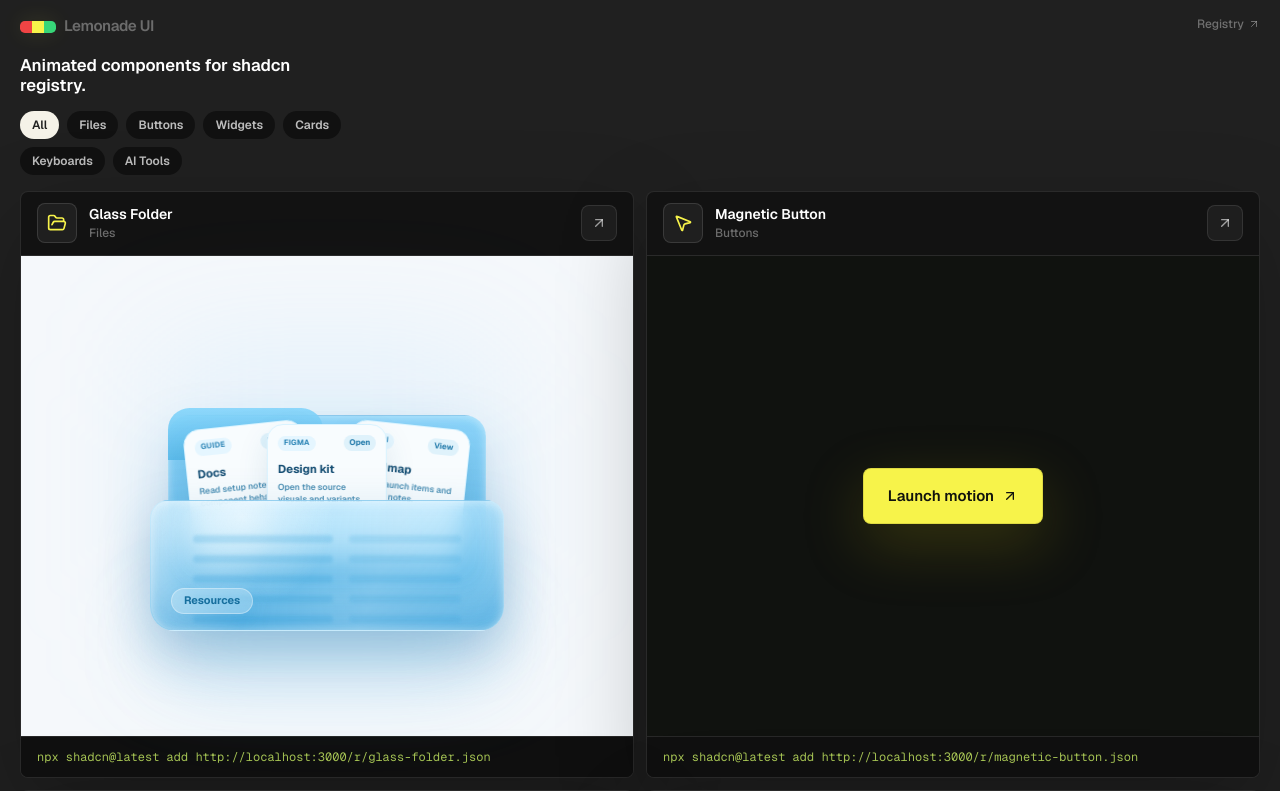
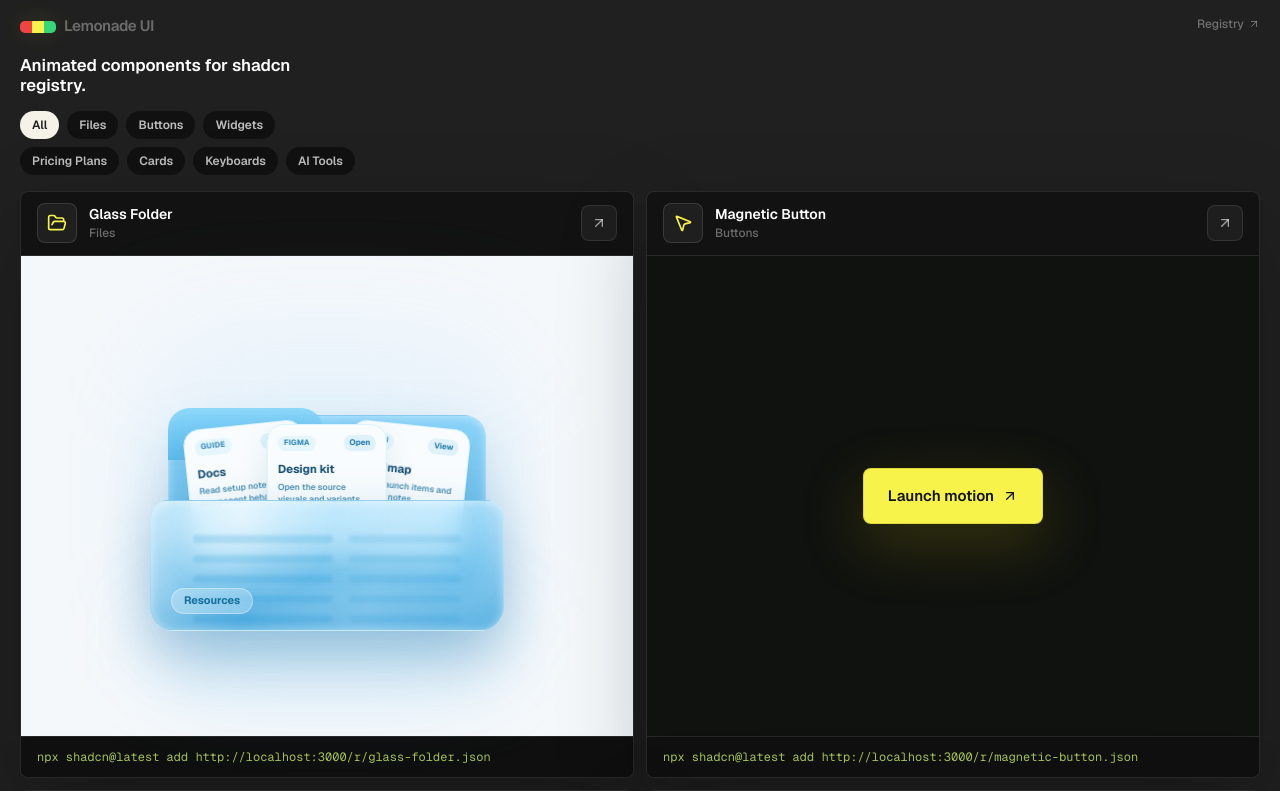
Before and after one commit to 6space7/lemonade-ui, a Next.js app: page / in a window 1280 px wide. Shown: the top 791 px of the page. Built offline with nearby package versions, Linux system fonts and the light colour scheme.

Commit message:
Move Pricing Plans into its own category

```diff
--- a/src/components/catalog/data.ts
+++ b/src/components/catalog/data.ts
@@ -9,6 +9,7 @@ export const filters: FilterOption[] = [
   { id: "files", label: "Files" },
   { id: "buttons", label: "Buttons" },
   { id: "widgets", label: "Widgets" },
+  { id: "pricing-plans", label: "Pricing Plans" },
   { id: "cards", label: "Cards" },
   { id: "keyboards", label: "Keyboards" },
   { id: "ai-tools", label: "AI Tools" },
@@ -28,7 +29,7 @@ export const hashToFilter: Record<string, FilterId> = {
   "#gradient-call-scheduler": "widgets",
   "#pixel-status-stack": "widgets",
   "#animated-dock": "widgets",
-  "#pricing-plans": "widgets",
+  "#pricing-plans": "pricing-plans",
   "#cards": "cards",
   "#morning-note-card": "cards",
   "#happy-files-card": "cards",
@@ -45,6 +46,7 @@ export const filterToHash: Record<FilterId, string> = {
   files: "#files",
   buttons: "#buttons",
   widgets: "#widgets",
+  "pricing-plans": "#pricing-plans",
   cards: "#cards",
   keyboards: "#keyboards",
   "ai-tools": "#ai-tools",
--- a/src/components/catalog/items/pricing-plans.tsx
+++ b/src/components/catalog/items/pricing-plans.tsx
@@ -1,6 +1,10 @@
 import { BadgeDollarSign } from "lucide-react"
 
-import { PricingPlans, type PricingPlan } from "@/components/lemonade/pricing-plans"
+import {
+  PricingPlans,
+  type PricingPlan,
+  type PricingReviewAvatar,
+} from "@/components/lemonade/pricing-plans"
 import { installBaseUrl } from "@/lib/registry"
 
 import { type CatalogItem } from "../types"
@@ -9,7 +13,14 @@ const plans: PricingPlan[] = [
   {
     name: "Basic plan",
     monthlyPrice: 10,
+    annualPrice: 8,
+    unit: "per user",
+    period: "per month",
     description: "Basic features for up to 10 users.",
+    ctaLabel: "Get started",
+    ctaHref: "#basic-plan",
+    ctaAriaLabel: "Start the Basic plan",
+    featureHeading: "Features",
     featureIntro: "Everything in our free plan plus....",
     features: [
       "Access to basic features",
@@ -21,7 +32,14 @@ const plans: PricingPlan[] = [
   {
     name: "Business plan",
     monthlyPrice: 20,
+    annualPrice: 17,
+    unit: "per user",
+    period: "per month",
     description: "Basic features for up to 20 users.",
+    ctaLabel: "Get started",
+    ctaHref: "#business-plan",
+    ctaAriaLabel: "Start the Business plan",
+    featureHeading: "Features",
     featureIntro: "Everything in Basic plus....",
     features: [
       "200+ integrations",
@@ -34,7 +52,14 @@ const plans: PricingPlan[] = [
   {
     name: "Enterprise plan",
     monthlyPrice: 40,
+    annualPrice: 34,
+    unit: "per user",
+    period: "per month",
     description: "Advanced features + unlimited users.",
+    ctaLabel: "Get started",
+    ctaHref: "#enterprise-plan",
+    ctaAriaLabel: "Contact sales for the Enterprise plan",
+    featureHeading: "Features",
     featureIntro: "Everything in Business plus....",
     features: [
       "Advanced custom fields",
@@ -47,11 +72,34 @@ const plans: PricingPlan[] = [
 
 const logos = ["upwork", "PLAID", "splunk>", "ghost", "Square", "Wealthsimple", "Uber", "twitch"]
 
+const avatars: PricingReviewAvatar[] = [
+  { label: "Jay", initials: "J", tooltip: "Jay", color: "#c98958" },
+  { label: "Noa", initials: "N", tooltip: "Noa", color: "#2d3946" },
+  { label: "Rae", initials: "R", tooltip: "Rae", color: "#f0d7bf" },
+  { label: "Mia", initials: "M", tooltip: "Mia", color: "#38302b" },
+  { label: "Ana", initials: "A", tooltip: "Ana", color: "#e2b9a8" },
+]
+
 function PricingPlansDemo() {
   return (
     <div className="grid min-h-[42rem] w-full place-items-center overflow-hidden bg-white">
       <PricingPlans
+        title="We've got a plan"
+        accentTitle="that's perfect for you"
+        defaultBilling="monthly"
+        billingLabels={{ monthly: "Monthly billing", annual: "Annual billing" }}
+        saveLabel="Save 16%"
+        currency="$"
+        unitLabel="per user"
+        periodLabel="per month"
+        ctaLabel="Get started"
+        featureHeading="Features"
         plans={plans}
+        avatars={avatars}
+        avatarLimit={5}
+        starCount={5}
+        rating="5.0"
+        reviewText="from 4,000+ reviews"
         logos={logos}
         onPlanSelect={(plan, billing) => console.log("Selected plan:", plan.name, billing)}
       />
@@ -59,13 +107,24 @@ function PricingPlansDemo() {
   )
 }
 
-const usageCode = `import { PricingPlans, type PricingPlan } from "@/components/lemonade-ui/pricing-plans"
+const usageCode = `import {
+  PricingPlans,
+  type PricingPlan,
+  type PricingReviewAvatar,
+} from "@/components/lemonade-ui/pricing-plans"
 
 const plans: PricingPlan[] = [
   {
     name: "Basic plan",
     monthlyPrice: 10,
+    annualPrice: 8,
+    unit: "per user",
+    period: "per month",
     description: "Basic features for up to 10 users.",
+    ctaLabel: "Get started",
+    ctaHref: "/checkout?plan=basic",
+    ctaAriaLabel: "Start the Basic plan",
+    featureHeading: "Features",
     featureIntro: "Everything in our free plan plus....",
     features: [
       "Access to basic features",
@@ -77,7 +136,14 @@ const plans: PricingPlan[] = [
   {
     name: "Business plan",
     monthlyPrice: 20,
+    annualPrice: 17,
+    unit: "per user",
+    period: "per month",
     description: "Basic features for up to 20 users.",
+    ctaLabel: "Get started",
+    ctaHref: "/checkout?plan=business",
+    ctaAriaLabel: "Start the Business plan",
+    featureHeading: "Features",
     featureIntro: "Everything in Basic plus....",
     features: [
       "200+ integrations",
@@ -90,7 +156,14 @@ const plans: PricingPlan[] = [
   {
     name: "Enterprise plan",
     monthlyPrice: 40,
+    annualPrice: 34,
+    unit: "per user",
+    period: "per month",
     description: "Advanced features + unlimited users.",
+    ctaLabel: "Get started",
+    ctaHref: "/contact-sales?plan=enterprise",
+    ctaAriaLabel: "Contact sales for the Enterprise plan",
+    featureHeading: "Features",
     featureIntro: "Everything in Business plus....",
     features: [
       "Advanced custom fields",
@@ -101,16 +174,37 @@ const plans: PricingPlan[] = [
   },
 ]
 
+const avatars: PricingReviewAvatar[] = [
+  { label: "Jay", initials: "J", tooltip: "Jay", color: "#c98958" },
+  { label: "Noa", initials: "N", tooltip: "Noa", color: "#2d3946" },
+  { label: "Rae", initials: "R", tooltip: "Rae", color: "#f0d7bf" },
+  { label: "Mia", initials: "M", tooltip: "Mia", color: "#38302b" },
+  { label: "Ana", initials: "A", tooltip: "Ana", color: "#e2b9a8" },
+]
+
+const logos = ["upwork", "PLAID", "splunk>", "ghost", "Square", "Wealthsimple", "Uber", "twitch"]
+
 export default function Demo() {
   return (
     <PricingPlans
       title="We've got a plan"
       accentTitle="that's perfect for you"
+      defaultBilling="monthly"
+      billingLabels={{ monthly: "Monthly billing", annual: "Annual billing" }}
+      annualDiscount={0.16}
+      saveLabel="Save 16%"
+      currency="$"
+      unitLabel="per user"
+      periodLabel="per month"
+      ctaLabel="Get started"
+      featureHeading="Features"
       plans={plans}
-      annualDiscount={0.16}
-      logos={["upwork", "PLAID", "splunk>", "ghost", "Square", "Wealthsimple", "Uber", "twitch"]}
+      avatars={avatars}
+      avatarLimit={5}
+      starCount={5}
       rating="5.0"
       reviewText="from 4,000+ reviews"
+      logos={logos}
       onBillingChange={(billing) => console.log("Billing:", billing)}
       onPlanSelect={(plan, billing) => console.log("Selected:", plan.name, billing)}
     />
@@ -121,18 +215,22 @@ export const pricingPlansCatalogItem: CatalogItem = {
   metadata: {
     id: "pricing-plans",
     title: "Pricing Plans",
-    category: "Widgets",
+    category: "Pricing Plans",
     command: `npx shadcn@latest add ${installBaseUrl}/pricing-plans.json`,
-    filter: "widgets",
+    filter: "pricing-plans",
     icon: BadgeDollarSign,
     previewClassName: "bg-white",
   },
   detail: {
     id: "pricing-plans",
     title: "Pricing Plans",
-    category: "Widgets",
+    category: "Pricing Plans",
     description:
       "An animated pricing section with billing toggles, review proof, plan cards, feature lists, and brand logos.",
+    inspirationCredit: {
+      label: "Pricing — Untitled UI by Jordan Hughes",
+      url: "https://dribbble.com/shots/24074397-Pricing-Untitled-UI",
+    },
     registryUrl: `${installBaseUrl}/pricing-plans.json`,
     dependencies: ["gsap", "@gsap/react", "lucide-react"],
     importName: "PricingPlans",
--- a/src/components/catalog/types.ts
+++ b/src/components/catalog/types.ts
@@ -1,7 +1,15 @@
 import { type LucideIcon } from "lucide-react"
 import { type ComponentType } from "react"
 
-export type FilterId = "all" | "files" | "buttons" | "widgets" | "cards" | "keyboards" | "ai-tools"
+export type FilterId =
+  | "all"
+  | "files"
+  | "buttons"
+  | "widgets"
+  | "pricing-plans"
+  | "cards"
+  | "keyboards"
+  | "ai-tools"
 
 export type FilterOption = {
   id: FilterId
--- a/src/components/lemonade/pricing-plans.tsx
+++ b/src/components/lemonade/pricing-plans.tsx
@@ -17,6 +17,12 @@ export type PricingPlan = {
   unit?: string
   period?: string
   description: string
+  ctaLabel?: string
+  ctaHref?: string
+  ctaTarget?: ComponentPropsWithoutRef<"a">["target"]
+  ctaRel?: string
+  ctaAriaLabel?: string
+  featureHeading?: string
   featureIntro: string
   features: string[]
   badge?: string
@@ -24,8 +30,15 @@ export type PricingPlan = {
 
 export type PricingReviewAvatar = {
   label: string
+  initials?: string
+  tooltip?: string
   src?: string
   color?: string
+}
+
+export type PricingBillingLabels = {
+  monthly?: string
+  annual?: string
 }
 
 export type PricingPlansProps = Omit<ComponentPropsWithoutRef<"section">, "title"> & {
@@ -33,9 +46,18 @@ export type PricingPlansProps = Omit<ComponentPropsWithoutRef<"section">, "title
   accentTitle?: string
   defaultBilling?: PricingBillingCycle
   annualDiscount?: number
+  billingLabels?: PricingBillingLabels
+  saveLabel?: string | null
+  currency?: string
+  unitLabel?: string
+  periodLabel?: string
+  ctaLabel?: string
+  featureHeading?: string
   plans?: PricingPlan[]
   logos?: string[]
   avatars?: PricingReviewAvatar[]
+  avatarLimit?: number
+  starCount?: number
   rating?: string
   reviewText?: string
   onBillingChange?: (billing: PricingBillingCycle) => void
@@ -98,14 +120,26 @@ const defaultAvatars: PricingReviewAvatar[] = [
   { label: "Ana", color: "#e2b9a8" },
 ]
 
+const planCtaClassName =
+  "mt-8 inline-flex h-12 w-full items-center justify-center rounded-lg bg-[#202124] text-base font-bold tracking-normal text-white shadow-[inset_0_1px_0_rgba(255,255,255,0.16),0_8px_22px_rgba(0,0,0,0.08)] transition-colors hover:bg-black focus-visible:outline-none focus-visible:ring-4 focus-visible:ring-[#202124]/12"
+
 export function PricingPlans({
   title = "We've got a plan",
   accentTitle = "that's perfect for you",
   defaultBilling = "monthly",
   annualDiscount = 0.16,
+  billingLabels,
+  saveLabel,
+  currency = "$",
+  unitLabel = "per user",
+  periodLabel = "per month",
+  ctaLabel = "Get started",
+  featureHeading = "Features",
   plans = defaultPlans,
   logos = defaultLogos,
   avatars = defaultAvatars,
+  avatarLimit = 5,
+  starCount = 5,
   rating = "5.0",
   reviewText = "from 4,000+ reviews",
   onBillingChange,
@@ -117,7 +151,15 @@ export function PricingPlans({
   const billingRef = useRef<HTMLDivElement>(null)
   const reducedMotion = usePrefersReducedMotion()
   const [billing, setBilling] = useState<PricingBillingCycle>(defaultBilling)
-  const saveLabel = useMemo(() => `Save ${Math.round(annualDiscount * 100)}%`, [annualDiscount])
+  const visibleAvatars = useMemo(
+    () => avatars.slice(0, Math.max(0, avatarLimit)),
+    [avatarLimit, avatars]
+  )
+  const visibleStarCount = Math.max(0, Math.round(starCount))
+  const computedSaveLabel = useMemo(
+    () => (saveLabel === null ? null : saveLabel ?? `Save ${Math.round(annualDiscount * 100)}%`),
+    [annualDiscount, saveLabel]
+  )
 
   useGSAP(
     () => {
@@ -230,27 +272,29 @@ export function PricingPlans({
             <BillingButton
               active={billing === "monthly"}
               onClick={() => setBillingCycle("monthly")}
-              label="Monthly billing"
+              label={billingLabels?.monthly ?? "Monthly billing"}
             />
             <BillingButton
               active={billing === "annual"}
               onClick={() => setBillingCycle("annual")}
-              label="Annual billing"
+              label={billingLabels?.annual ?? "Annual billing"}
             />
+            {computedSaveLabel ? (
               <span className="ml-1 rounded-md bg-[#ededed] px-3 py-2 text-sm font-bold leading-none text-[#202124]/74">
-              {saveLabel}
+                {computedSaveLabel}
               </span>
+            ) : null}
           </div>
         </div>
 
         <div data-pricing-intro className="flex shrink-0 items-start gap-3 pt-3">
           <div className="flex -space-x-2 overflow-visible">
-            {avatars.slice(0, 5).map((avatar, index) => (
+            {visibleAvatars.map((avatar, index) => (
               <span
                 key={`${avatar.label}-${index}`}
                 tabIndex={0}
                 data-avatar-index={index}
-                aria-label={`${avatar.label} review`}
+                aria-label={`${avatar.tooltip ?? avatar.label} review`}
                 className="group/avatar relative grid size-8 place-items-center overflow-visible rounded-full outline-none hover:z-20 focus:z-20"
               >
                 <span
@@ -258,7 +302,7 @@ export function PricingPlans({
                   role="tooltip"
                   className="pointer-events-none absolute -top-8 left-1/2 z-20 -translate-x-1/2 translate-y-1 scale-95 select-none whitespace-nowrap rounded-md border border-[#202124]/10 bg-white px-2 py-1 text-[0.66rem] font-black leading-none text-[#202124] opacity-0 shadow-[0_8px_18px_rgba(0,0,0,0.09)] transition-[opacity,transform] delay-75 duration-150 ease-out group-hover/avatar:translate-y-0 group-hover/avatar:scale-100 group-hover/avatar:opacity-100 group-focus/avatar:translate-y-0 group-focus/avatar:scale-100 group-focus/avatar:opacity-100"
                 >
-                  {avatar.label}
+                  {avatar.tooltip ?? avatar.label}
                   <span className="absolute left-1/2 top-full size-2 -translate-x-1/2 -translate-y-1 rotate-45 border-b border-r border-[#202124]/10 bg-white" />
                 </span>
                 <span
@@ -270,7 +314,7 @@ export function PricingPlans({
                     // eslint-disable-next-line @next/next/no-img-element
                     <img src={avatar.src} alt={avatar.label} className="size-full object-cover" />
                   ) : (
-                    avatar.label.slice(0, 1)
+                    avatar.initials ?? avatar.label.slice(0, 1)
                   )}
                 </span>
               </span>
@@ -278,7 +322,7 @@ export function PricingPlans({
           </div>
           <div className="pt-0.5">
             <div className="flex gap-0.5" aria-label={`${rating} star rating`}>
-              {Array.from({ length: 5 }).map((_, index) => (
+              {Array.from({ length: visibleStarCount }).map((_, index) => (
                 <Star key={index} className="size-4 fill-[#202124] text-[#202124]" strokeWidth={2.6} />
               ))}
               <span className="ml-1 text-sm font-black leading-none text-[#202124]">{rating}</span>
@@ -314,7 +358,7 @@ export function PricingPlans({
 
                 <div className="mt-7 flex items-end gap-2">
                   <span className="text-5xl font-black leading-none tracking-normal text-[#202124] sm:text-6xl">
-                    $
+                    {currency}
                   </span>
                   <span
                     data-price-value
@@ -323,9 +367,9 @@ export function PricingPlans({
                     {price}
                   </span>
                   <span className="mb-1.5 text-sm font-semibold leading-tight text-[#202124]/66">
-                    {plan.unit ?? "per user"}
+                    {plan.unit ?? unitLabel}
                     <br />
-                    {plan.period ?? "per month"}
+                    {plan.period ?? periodLabel}
                   </span>
                 </div>
 
@@ -333,17 +377,33 @@ export function PricingPlans({
                   {plan.description}
                 </p>
 
+                {plan.ctaHref ? (
+                  <a
+                    href={plan.ctaHref}
+                    target={plan.ctaTarget}
+                    rel={plan.ctaRel ?? (plan.ctaTarget === "_blank" ? "noreferrer" : undefined)}
+                    aria-label={plan.ctaAriaLabel ?? `${plan.ctaLabel ?? ctaLabel} for ${plan.name}`}
+                    className={planCtaClassName}
+                    onClick={() => onPlanSelect?.(plan, billing)}
+                  >
+                    {plan.ctaLabel ?? ctaLabel}
+                  </a>
+                ) : (
                   <button
                     type="button"
-                  className="mt-8 h-12 w-full rounded-lg bg-[#202124] text-base font-bold tracking-normal text-white shadow-[inset_0_1px_0_rgba(255,255,255,0.16),0_8px_22px_rgba(0,0,0,0.08)] transition-colors hover:bg-black focus-visible:outline-none focus-visible:ring-4 focus-visible:ring-[#202124]/12"
+                    className={planCtaClassName}
+                    aria-label={plan.ctaAriaLabel ?? `${plan.ctaLabel ?? ctaLabel} for ${plan.name}`}
                     onClick={() => onPlanSelect?.(plan, billing)}
                   >
-                  Get started
+                    {plan.ctaLabel ?? ctaLabel}
                   </button>
+                )}
               </div>
 
               <div className="border-t border-[#d7d7d7] p-7">
-                <p className="text-sm font-black uppercase text-[#202124]">Features</p>
+                <p className="text-sm font-black uppercase text-[#202124]">
+                  {plan.featureHeading ?? featureHeading}
+                </p>
                 <p className="mt-2 text-base font-semibold text-[#202124]/58">{plan.featureIntro}</p>
 
                 <ul className="mt-6 space-y-4">
```
Also changed, not shown: public/r/pricing-plans.json (+1 -1 lines). Lines whose indentation alone changed are shown as unchanged.
